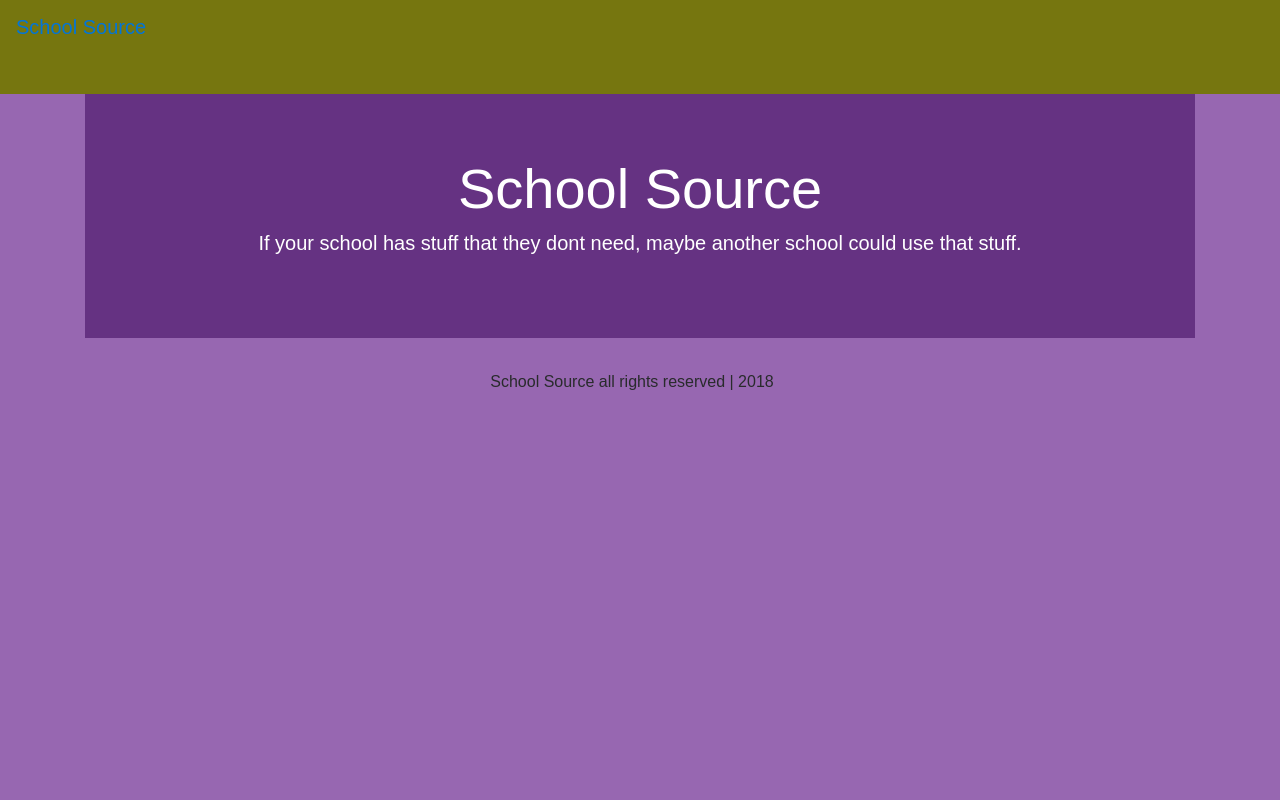
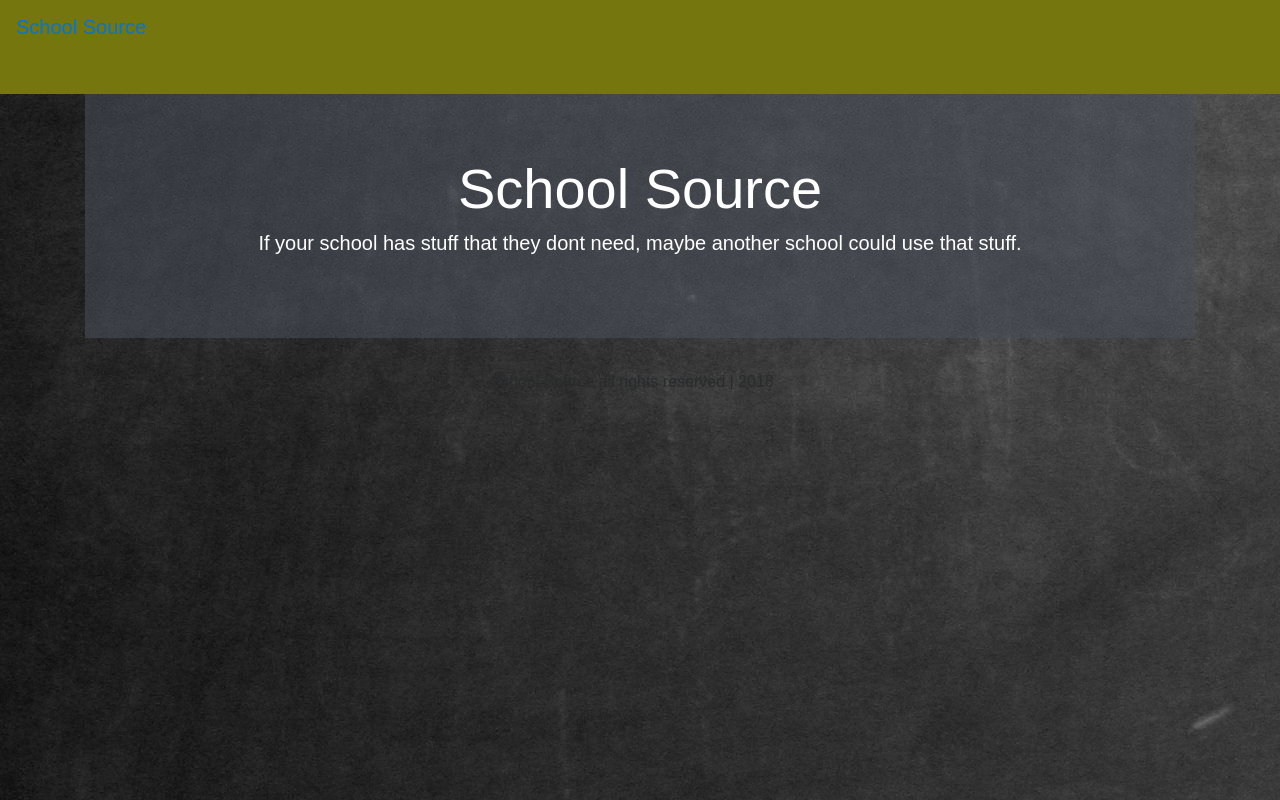
Before and after one commit to leifswenson/project3, a React (Create React App) app in the folder client/: page / in a window 1280 px wide. Built offline with nearby package versions, Linux system fonts and the light colour scheme.

Commit message:
updated styling with chalkboard background

```diff
--- a/client/src/App.css
+++ b/client/src/App.css
@@ -23,7 +23,7 @@
 }
 
 .chunk {
-  background-color:#653282;
+  background-color:rgba(73,80,91,0.55);
   color: white;
 }
 
--- a/client/src/components/Section/Section.css
+++ b/client/src/components/Section/Section.css
@@ -1,6 +1,5 @@
 .section {
   padding-top: 50px;
-  background: #ECEFF1;
   height: 100%;
   display: flex;
   flex-flow: row wrap;
--- a/client/src/index.css
+++ b/client/src/index.css
@@ -2,5 +2,7 @@ body {
   margin: 0;
   padding: 0;
   font-family: sans-serif;
-  background-color:#9767B1;
+  background-image: url("images/blackboard.jpg");
+  background-repeat: no-repeat;
+  background-attachment: fixed;
 }
```
Also changed, not shown: client/src/images/blackboard.jpg (added).
